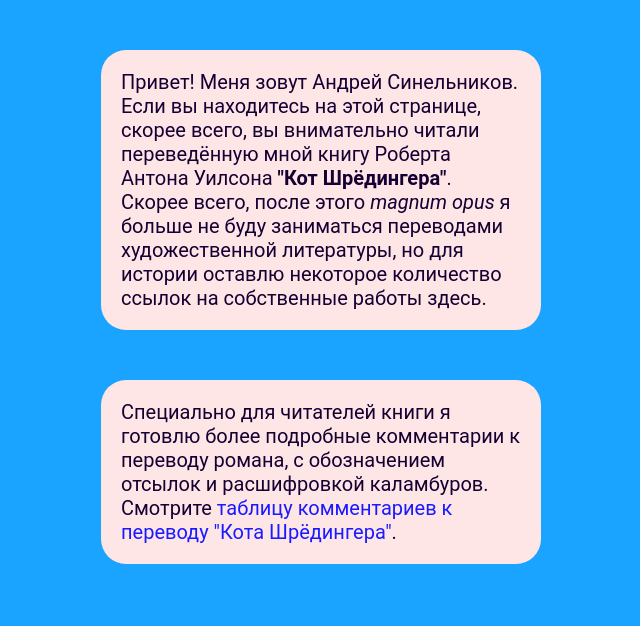
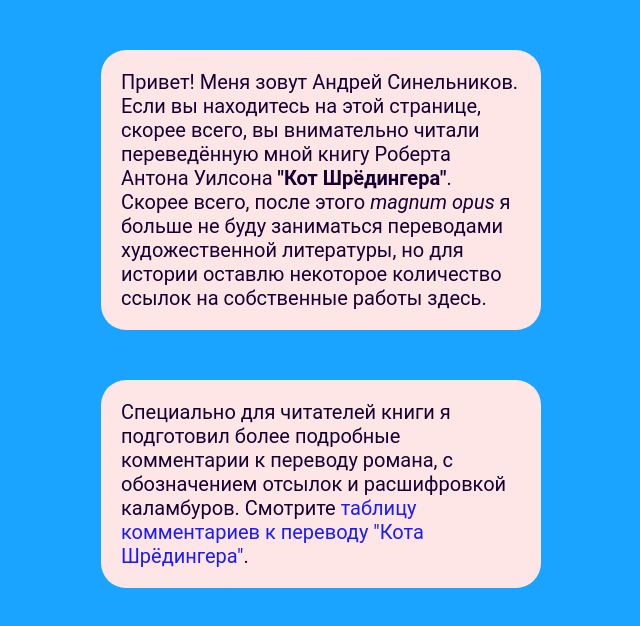
Before and after one commit to AndreySinelnikov/AndreySinelnikov.github.io, a plain HTML site: page index.html in a window 1280 px wide. Shown: the whole page, without its empty margins (319-959 px from the left). Drawn offline with Linux system fonts and the light colour scheme.

Commit message:
Update index.html

```diff
--- a/index.html
+++ b/index.html
@@ -14,7 +14,7 @@
 <!-- Change this code here by copy and pasting your template on line 15 -->
 <p>Привет! Меня зовут Андрей Синельников. Если вы находитесь на этой странице, скорее всего, вы внимательно читали переведённую мной книгу Роберта Антона Уилсона <b>"Кот Шрёдингера"</b>. Скорее всего,
 после этого <i>magnum opus</i> я больше не буду заниматься переводами художественной литературы, но для истории оставлю некоторое количество ссылок на собственные работы здесь.</p>
-<p>Специально для читателей книги я готовлю более подробные комментарии к переводу романа, с обозначением отсылок и расшифровкой каламбуров. Смотрите
+<p>Специально для читателей книги я подготовил более подробные комментарии к переводу романа, с обозначением отсылок и расшифровкой каламбуров. Смотрите
   <a href="https://docs.google.com/spreadsheets/d/18Xjzz7a9I85u88wbXjb15hsdOydmMWTPeDAfAyNxjFs/edit">таблицу комментариев к переводу "Кота Шрёдингера"</a>.</p>
 </body>
 </html>
```
